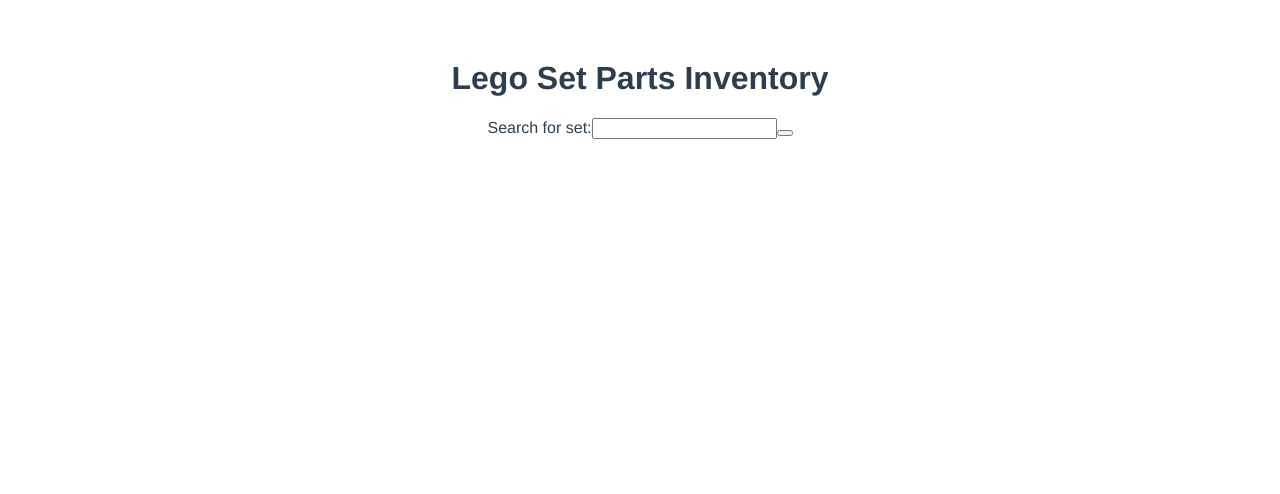
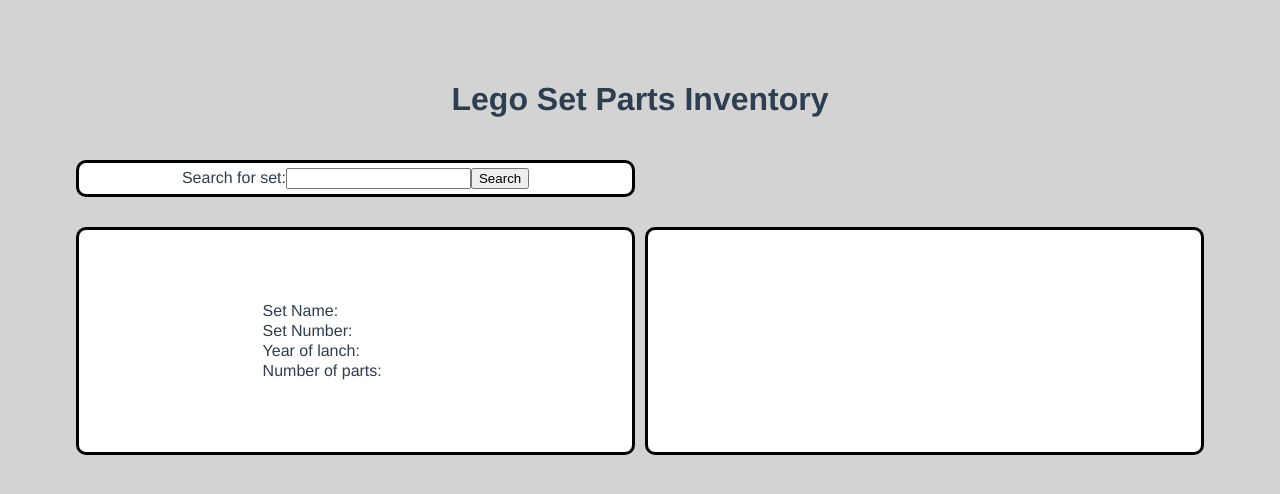
Before and after one commit to aramsay03/Lego-Set-Inventory-App, a Vue app: page / in a window 1280 px wide. Shown: the top 494 px of the page. Built offline with nearby package versions, Linux system fonts and the light colour scheme.

Commit message:
Set details component setup and working and a little css complete

```diff
--- /dev/null
+++ b/public/css/main.css
@@ -0,0 +1,5 @@
+body {
+  background-color: lightgrey;
+  /* background-image: url(/images/background.jpg); */
+  background-size: cover;
+}
--- a/public/index.html
+++ b/public/index.html
@@ -5,6 +5,7 @@
     <meta http-equiv="X-UA-Compatible" content="IE=edge">
     <meta name="viewport" content="width=device-width,initial-scale=1.0">
     <link rel="icon" href="<%= BASE_URL %>favicon.ico">
+    <link rel="stylesheet" href="css/main.css">
     <title><%= htmlWebpackPlugin.options.title %></title>
   </head>
   <body>
--- a/src/App.vue
+++ b/src/App.vue
@@ -1,13 +1,13 @@
 <template>
   <div id="app">
-    <h1>Lego Set Parts Inventory</h1>
+    <h1 id="header">Lego Set Parts Inventory</h1>
     <div class="search-bar">
       <label for="set-search">Search for set:</label>
       <input v-model="searchInput" type="text" id="set-search" required>
-      <button @click="handleSearch" type="button" value="Search"></button>
+      <button @click="handleSearch" type="button" value="Search">Search</button>
     </div>
     <div class="set-details">
-
+      <set-details :legoSet='legoSet'></set-details>
     </div>
     <div class="parts-inventory">
 
@@ -16,7 +16,7 @@
 </template>
 
 <script>
-// import SetSearch from './components/SetSearch.vue';
+import SetDetails from './components/SetDetails.vue';
 import {eventBus} from './main.js';
 
 const API_KEY='fd0886f85edf712d1b706a3b95a81c30'
@@ -27,11 +27,11 @@
       return {
         searchInput: null,
         setParts: [],
-        setDetails: []
+        legoSet: []
       }
     },
   components: {
-
+    "set-details": SetDetails
   },
   methods: {
     handleSearch(){
@@ -40,8 +40,8 @@
           'Authorization': 'key ' + API_KEY
         }})
       .then(res => res.json())
-      .then(payload => this.setDetails = payload)
-      console.log(this.setDetails)
+      .then(payload => this.legoSet = payload)
+      console.log(this.legoSet)
     }
   },
   // ${this.setSelect}/parts/
@@ -59,5 +59,42 @@
   text-align: center;
   color: #2c3e50;
   margin-top: 60px;
+  display: grid;
+  height: 100%;
+  grid-template-columns: 5% 45% 45% 5%;
+  column-gap: normal;
+}
+
+#header {
+  grid-column: 2 / 4;
+}
+
+.search-bar {
+  background-color: white;
+  border: solid black 3px;
+  border-radius: 10px;
+  padding: 5px;
+  margin: 20px 5px 10px 5px;
+  grid-column: 2;
+}
+
+.set-details {
+  background-color: white;
+  /* width: 90%; */
+  border: solid black 3px;
+  border-radius: 10px;
+  padding: 5px;
+  margin: 20px 5px 10px 5px;
+  grid-column: 2;
+}
+
+.parts-inventory {
+  background-color: white;
+  /* width: 90%; */
+  border: solid black 3px;
+  border-radius: 10px;
+  padding: 5px;
+  margin: 20px 5px 10px 5px;
+  grid-column: 3;
 }
 </style>
--- a/src/components/SetDetails.vue
+++ b/src/components/SetDetails.vue
@@ -1,7 +1,16 @@
 <template lang="html">
-  <div class="">
-
-    </form>
+  <div :id="legoSet" class="details">
+    <section class="left">
+      <ul v-if="legoSet">
+        <li>Set Name: {{legoSet.name}}</li>
+        <li>Set Number: {{legoSet.set_num}}</li>
+        <li>Year of lanch: {{legoSet.year}}</li>
+        <li>Number of parts: {{legoSet.num_parts}}</li>
+      </ul>
+    </section>
+    <section class="right">
+      <img :src="legoSet.set_img_url" alt="">
+    </section>
   </div>
 </template>
 
@@ -9,13 +18,54 @@
 import {eventBus} from '../main.js';
 
 export default {
-  name: 'set-details'
-  },
-  props: ['setDetails'],
+  name: 'set-details',
+  props: ['legoSet'],
   methods: {
 
+  },
+  components: {
+
   }
+}
+
 </script>
 
 <style lang="css" scoped>
+img {
+  max-width: 200px;
+  margin-right: 30px;
+  /* max-height: inherit; */
+}
+
+section .left {
+  width: 50%;
+}
+
+section .right {
+  width: 50%;
+}
+
+li {
+  display: flex;
+  list-style: none;
+  line-height: 20px;
+  /* justify-content: space-around; */
+  /* width: 50%; */
+}
+
+div {
+  display: flex;
+  flex-direction: row;
+  justify-content: space-around;
+  width: 100%;
+  padding: 50px;
+}
+
+.label {
+  text-align: right;
+}
+
+.text {
+  text-align: right;
+}
 </style>
```
Also changed, not shown: public/images/background.jpg (added), src/components/PartsInventory.vue (added).
